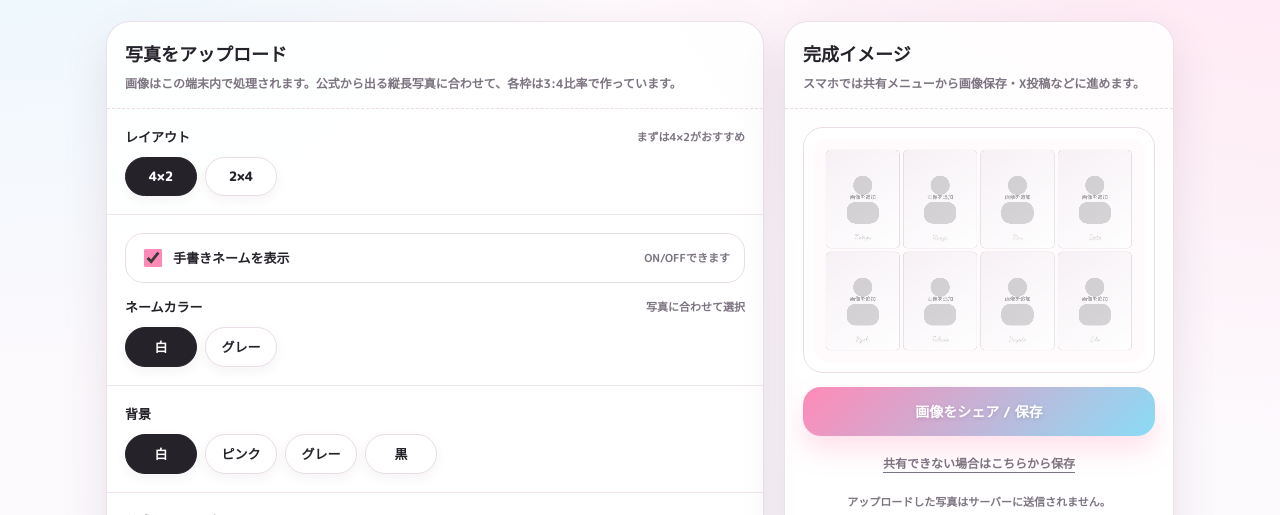
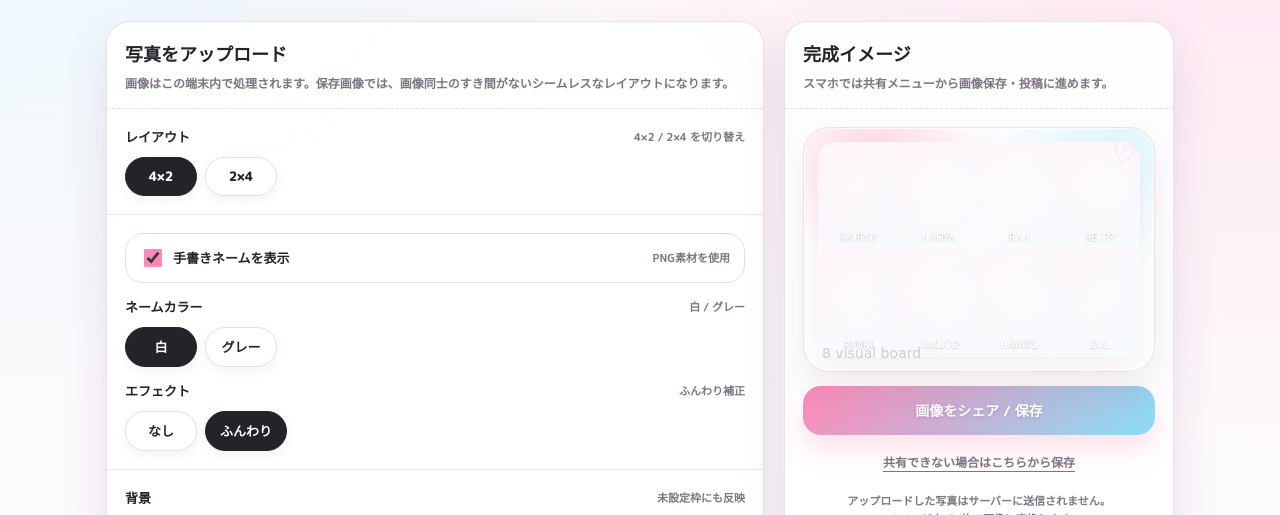
Before and after one commit to rikomuze/mazzel-8-visual-board, a plain HTML site: page index.html in a window 1280 px wide. Shown: the part 283-798 px from the top of the page. Drawn offline with Linux system fonts and the light colour scheme; files whose address does not match are found by name; a web font is replaced by a local one.

Commit message:
Add files via upload

```diff
--- a/index.html
+++ b/index.html
@@ -14,7 +14,7 @@
   <style>
     :root {
       --bg: #fff8fb;
-      --panel: rgba(255, 255, 255, 0.88);
+      --panel: rgba(255, 255, 255, 0.9);
       --ink: #25222a;
       --muted: #7d7481;
       --line: #eadde7;
@@ -155,7 +155,7 @@
 
     .hero p {
       margin: 12px auto 0;
-      max-width: 640px;
+      max-width: 700px;
       font-size: 14px;
       line-height: 1.9;
       color: var(--muted);
@@ -421,19 +421,50 @@
     }
 
     .canvas-shell {
-      border-radius: 20px;
-      background: #fff;
-      border: 1px solid var(--line);
-      padding: 10px;
+      position: relative;
+      border-radius: 26px;
+      background:
+        radial-gradient(circle at 20% 10%, rgba(255, 214, 231, 0.9), transparent 34%),
+        radial-gradient(circle at 90% 0%, rgba(223, 245, 255, 0.9), transparent 36%),
+        rgba(255, 255, 255, 0.92);
+      border: 1px solid rgba(234, 221, 231, 0.9);
+      padding: 14px;
       overflow: hidden;
+      box-shadow:
+        inset 0 0 0 1px rgba(255, 255, 255, 0.7),
+        0 16px 36px rgba(89, 50, 80, 0.1);
+    }
+
+    .canvas-shell::before {
+      content: "♡";
+      position: absolute;
+      top: 10px;
+      right: 18px;
+      font-family: "Yomogi", cursive;
+      font-size: 28px;
+      color: rgba(255, 138, 183, 0.28);
+      transform: rotate(12deg);
+      pointer-events: none;
+    }
+
+    .canvas-shell::after {
+      content: "8 visual board";
+      position: absolute;
+      left: 18px;
+      bottom: 10px;
+      font-family: "Yomogi", cursive;
+      font-size: 14px;
+      color: rgba(125, 116, 129, 0.34);
+      pointer-events: none;
     }
 
     canvas {
       width: 100%;
       height: auto;
       display: block;
-      border-radius: 14px;
+      border-radius: 18px;
       background: #fff;
+      box-shadow: 0 10px 24px rgba(89, 50, 80, 0.08);
     }
 
     .preview-actions {
@@ -463,6 +494,18 @@
       text-align: center;
     }
 
+    .note-box {
+      margin-top: 14px;
+      padding: 12px 14px;
+      border-radius: 18px;
+      background: rgba(255, 241, 184, 0.55);
+      border: 1px solid rgba(234, 221, 231, 0.9);
+      color: #6d5e58;
+      font-size: 12px;
+      line-height: 1.75;
+      font-weight: 700;
+    }
+
     .toast {
       position: fixed;
       left: 50%;
@@ -485,18 +528,6 @@
     .toast.show {
       opacity: 1;
       transform: translateX(-50%) translateY(0);
-    }
-
-    .note-box {
-      margin-top: 14px;
-      padding: 12px 14px;
-      border-radius: 18px;
-      background: rgba(255, 241, 184, 0.55);
-      border: 1px solid rgba(234, 221, 231, 0.9);
-      color: #6d5e58;
-      font-size: 12px;
-      line-height: 1.75;
-      font-weight: 700;
     }
 
     @media (max-width: 920px) {
@@ -570,7 +601,7 @@
       <h1>8 VISUAL BOARD</h1>
       <p>
         8人の写真を公式順に並べて、1枚の保存画像に。<br>
-        アー写・オフショ・衣装別まとめなど、好きな8枚セットをきれいに残せます。
+        画像同士はシームレスにつながるので、アー写・オフショ・衣装別まとめをきれいに残せます。
       </p>
     </section>
 
@@ -579,14 +610,14 @@
         <div class="card-head">
           <div class="card-title">写真をアップロード</div>
           <div class="card-note">
-            画像はこの端末内で処理されます。公式から出る縦長写真に合わせて、各枠は3:4比率で作っています。
+            画像はこの端末内で処理されます。保存画像では、画像同士のすき間がないシームレスなレイアウトになります。
           </div>
         </div>
 
         <div class="section">
           <div class="section-title">
             レイアウト
-            <span class="tiny">まずは4×2がおすすめ</span>
+            <span class="tiny">4×2 / 2×4 を切り替え</span>
           </div>
           <div class="chips" id="layoutChips">
             <button type="button" class="chip is-active" data-layout="4x2">4×2</button>
@@ -600,22 +631,35 @@
               <input type="checkbox" id="showNames" checked>
               手書きネームを表示
             </label>
-            <span class="tiny">ON/OFFできます</span>
+            <span class="tiny">PNG素材を使用</span>
           </div>
 
           <div class="section-title" style="margin-top: 14px;">
             ネームカラー
-            <span class="tiny">写真に合わせて選択</span>
+            <span class="tiny">白 / グレー</span>
           </div>
 
           <div class="chips" id="nameColorChips">
             <button type="button" class="chip is-active" data-name-color="w">白</button>
             <button type="button" class="chip" data-name-color="g">グレー</button>
           </div>
+
+          <div class="section-title" style="margin-top: 14px;">
+            エフェクト
+            <span class="tiny">ふんわり補正</span>
+          </div>
+
+          <div class="chips" id="effectChips">
+            <button type="button" class="chip" data-effect="none">なし</button>
+            <button type="button" class="chip is-active" data-effect="soft">ふんわり</button>
+          </div>
         </div>
 
         <div class="section">
-          <div class="section-title">背景</div>
+          <div class="section-title">
+            背景
+            <span class="tiny">未設定枠にも反映</span>
+          </div>
           <div class="chips" id="bgChips">
             <button type="button" class="chip is-active" data-bg="milk">白</button>
             <button type="button" class="chip" data-bg="pink">ピンク</button>
@@ -633,8 +677,8 @@
           <div class="upload-grid" id="uploadGrid"></div>
 
           <div class="note-box">
-            写真を入れたあと、各メンバーごとに「拡大」「左右」「上下」を微調整できます。
-            顔の位置が少しずれている写真でも、保存画像ではきれいにそろえやすい仕様です。
+            写真はアップロードのみ対応です。<br>
+            入れたあとに「拡大」「左右」「上下」を調整できます。
           </div>
         </div>
 
@@ -650,7 +694,7 @@
         <div class="card-head">
           <div class="card-title">完成イメージ</div>
           <div class="card-note">
-            スマホでは共有メニューから画像保存・X投稿などに進めます。
+            スマホでは共有メニューから画像保存・投稿に進めます。
           </div>
         </div>
 
@@ -676,17 +720,15 @@
   <div class="toast" id="toast"></div>
 
   <script>
-    const NAME_ASSET_BASE = "./assets/names/";
-
     const MEMBERS = [
-      { key: "kairyu", label: "KAIRYU" },
-      { key: "naoya", label: "NAOYA" },
-      { key: "ran", label: "RAN" },
-      { key: "seito", label: "SEITO" },
-      { key: "ryuki", label: "RYUKI" },
-      { key: "takuto", label: "TAKUTO" },
-      { key: "hayato", label: "HAYATO" },
-      { key: "eiki", label: "EIKI" }
+      { key: "kairyu", label: "KAIRYU", files: { w: "./assets/names/kairyu_w.png", g: "./assets/names/kairyu_g.png" } },
+      { key: "naoya",  label: "NAOYA",  files: { w: "./assets/names/naoya_w.png",  g: "./assets/names/naoya_g.png" } },
+      { key: "ran",    label: "RAN",    files: { w: "./assets/names/ran_w.png",    g: "./assets/names/ran_g.png" } },
+      { key: "seito",  label: "SEITO",  files: { w: "./assets/names/seito_w.png",  g: "./assets/names/seito_g.png" } },
+      { key: "ryuki",  label: "RYUKI",  files: { w: "./assets/names/ryuki_w.png",  g: "./assets/names/ryuki_g.png" } },
+      { key: "takuto", label: "TAKUTO", files: { w: "./assets/names/takuto_w.png", g: "./assets/names/takuto_g.png" } },
+      { key: "hayato", label: "HAYATO", files: { w: "./assets/names/hayato_w.png", g: "./assets/names/hayato_g.png" } },
+      { key: "eiki",   label: "EIKI",   files: { w: "./assets/names/eiki_w.png",   g: "./assets/names/eiki_g.png" } }
     ];
 
     const state = {
@@ -694,6 +736,7 @@
       bg: "milk",
       showNames: true,
       nameColor: "w",
+      effect: "soft",
       items: MEMBERS.map(() => ({
         img: null,
         url: "",
@@ -704,40 +747,23 @@
     };
 
     const nameAssets = {};
-
-    const bgMap = {
-      milk: {
-        board: "#fffafc",
-        tile: "#f7f1f6",
-        border: "rgba(37,34,42,0.12)"
-      },
-      pink: {
-        board: "#fff2f8",
-        tile: "#ffe4ef",
-        border: "rgba(255,138,183,0.35)"
-      },
-      gray: {
-        board: "#f3f3f6",
-        tile: "#e8e8ee",
-        border: "rgba(37,34,42,0.12)"
-      },
-      black: {
-        board: "#18161c",
-        tile: "#27242c",
-        border: "rgba(255,255,255,0.18)"
-      }
-    };
-
     const uploadGrid = document.getElementById("uploadGrid");
     const canvas = document.getElementById("boardCanvas");
     const ctx = canvas.getContext("2d");
     const toast = document.getElementById("toast");
 
+    const bgMap = {
+      milk: { board: "#fffafc" },
+      pink: { board: "#fff2f8" },
+      gray: { board: "#f3f3f6" },
+      black: { board: "#18161c" }
+    };
+
     function showToast(message) {
       toast.textContent = message;
       toast.classList.add("show");
-      window.clearTimeout(showToast.timer);
-      showToast.timer = window.setTimeout(() => {
+      clearTimeout(showToast.timer);
+      showToast.timer = setTimeout(() => {
         toast.classList.remove("show");
       }, 2400);
     }
@@ -749,7 +775,7 @@
         img.onload = () => resolve(img);
 
         img.onerror = () => {
-          console.warn("ネーム素材を読み込めませんでした:", src);
+          console.warn("画像を読み込めませんでした:", src);
           resolve(null);
         };
 
@@ -758,11 +784,25 @@
     }
 
     async function loadNameAssets() {
+      let missingCount = 0;
+
       for (const member of MEMBERS) {
+        const white = await loadImage(member.files.w);
+        const gray = await loadImage(member.files.g);
+
+        if (!white) missingCount++;
+        if (!gray) missingCount++;
+
         nameAssets[member.key] = {
-          w: await loadImage(`${NAME_ASSET_BASE}${member.key}_w.png`),
-          g: await loadImage(`${NAME_ASSET_BASE}${member.key}_g.png`)
+          w: white,
+          g: gray
         };
+      }
+
+      if (missingCount === 0) {
+        console.log("ネームアセット読み込み完了");
+      } else {
+        console.warn("一部のネームアセットが読み込めませんでした。ファイル名と置き場所を確認してください。");
       }
 
       drawBoard();
@@ -773,18 +813,14 @@
         return {
           cols: 2,
           rows: 4,
-          width: 1200,
-          gap: 18,
-          pad: 54
+          width: 1200
         };
       }
 
       return {
         cols: 4,
         rows: 2,
-        width: 1600,
-        gap: 18,
-        pad: 58
+        width: 1600
       };
     }
 
@@ -796,6 +832,7 @@
 
         const card = document.createElement("div");
         card.className = "upload-card";
+
         card.innerHTML = `
           <div class="member-label">${member.label}</div>
 
@@ -817,7 +854,7 @@
               class="file-input"
               id="file-${index}"
               type="file"
-              accept="image/*"
+              accept=".jpg,.jpeg,.png,.webp"
               data-file-index="${index}"
             >
           </div>
@@ -894,17 +931,6 @@
       drawBoard();
     }
 
-    function roundedRect(ctx, x, y, w, h, r) {
-      const radius = Math.min(r, w / 2, h / 2);
-      ctx.beginPath();
-      ctx.moveTo(x + radius, y);
-      ctx.arcTo(x + w, y, x + w, y + h, radius);
-      ctx.arcTo(x + w, y + h, x, y + h, radius);
-      ctx.arcTo(x, y + h, x, y, radius);
-      ctx.arcTo(x, y, x + w, y, radius);
-      ctx.closePath();
-    }
-
     function drawCoverImage(ctx, img, dx, dy, dw, dh, item) {
       const baseScale = Math.max(dw / img.naturalWidth, dh / img.naturalHeight);
       const finalScale = baseScale * item.scale;
@@ -917,55 +943,77 @@
       const sx = dx + (dw - sw) / 2 + offsetX;
       const sy = dy + (dh - sh) / 2 + offsetY;
 
-      ctx.drawImage(img, sx, sy, sw, sh);
+      if (state.effect === "soft") {
+        ctx.save();
+        ctx.filter = "blur(10px) brightness(1.08) saturate(1.08)";
+        ctx.globalAlpha = 0.18;
+        ctx.drawImage(img, sx, sy, sw, sh);
+        ctx.restore();
+
+        ctx.save();
+        ctx.filter = "brightness(1.04) saturate(1.08) contrast(0.97)";
+        ctx.drawImage(img, sx, sy, sw, sh);
+        ctx.restore();
+      } else {
+        ctx.drawImage(img, sx, sy, sw, sh);
+      }
     }
 
-    function drawPlaceholder(ctx, x, y, w, h, colors) {
+    function drawPlaceholder(ctx, x, y, w, h) {
+      const colors = {
+        milk: ["#fff7fb", "#f8fbff"],
+        pink: ["#fff1f8", "#ffe4ef"],
+        gray: ["#f5f4f7", "#e9e8ee"],
+        black: ["#1f1c24", "#302b36"]
+      };
+
+      const selected = colors[state.bg] || colors.milk;
+
       const grad = ctx.createLinearGradient(x, y, x + w, y + h);
-      grad.addColorStop(0, colors.tile);
-      grad.addColorStop(1, state.bg === "black" ? "#34303a" : "#ffffff");
+      grad.addColorStop(0, selected[0]);
+      grad.addColorStop(1, selected[1]);
 
       ctx.fillStyle = grad;
-      roundedRect(ctx, x, y, w, h, 22);
-      ctx.fill();
+      ctx.fillRect(x, y, w, h);
 
-      ctx.save();
-      ctx.globalAlpha = state.bg === "black" ? 0.22 : 0.18;
-      ctx.fillStyle = state.bg === "black" ? "#ffffff" : "#25222a";
+      if (state.effect === "soft") {
+        ctx.save();
 
-      ctx.beginPath();
-      ctx.arc(x + w / 2, y + h * 0.36, w * 0.13, 0, Math.PI * 2);
-      ctx.fill();
+        const glow = ctx.createRadialGradient(
+          x + w * 0.5,
+          y + h * 0.42,
+          w * 0.05,
+          x + w * 0.5,
+          y + h * 0.42,
+          w * 0.58
+        );
 
-      roundedRect(ctx, x + w * 0.28, y + h * 0.53, w * 0.44, h * 0.22, w * 0.12);
-      ctx.fill();
+        glow.addColorStop(0, state.bg === "black" ? "rgba(255,255,255,0.05)" : "rgba(255,255,255,0.45)");
+        glow.addColorStop(1, "rgba(255,255,255,0)");
 
-      ctx.restore();
+        ctx.fillStyle = glow;
+        ctx.fillRect(x, y, w, h);
 
-      ctx.save();
-      ctx.fillStyle = state.bg === "black" ? "rgba(255,255,255,0.55)" : "rgba(37,34,42,0.35)";
-      ctx.font = `700 ${Math.round(w * 0.07)}px "M PLUS Rounded 1c", sans-serif`;
-      ctx.textAlign = "center";
-      ctx.fillText("画像を追加", x + w / 2, y + h / 2);
-      ctx.restore();
+        ctx.restore();
+      }
     }
 
     function drawNameFallback(ctx, label, x, y, w, h) {
+      if (!state.showNames) return;
+
       ctx.save();
 
       const fontSize = Math.max(34, Math.round(w * 0.13));
-      const labelY = y + h - Math.round(h * 0.075);
+      const labelY = y + h - Math.round(h * 0.08);
 
       ctx.textAlign = "center";
       ctx.textBaseline = "alphabetic";
       ctx.font = `700 ${fontSize}px "Yomogi", "M PLUS Rounded 1c", sans-serif`;
-
-      ctx.shadowColor = "rgba(0,0,0,0.35)";
-      ctx.shadowBlur = 8;
-      ctx.shadowOffsetY = 3;
-
-      ctx.fillStyle = state.nameColor === "g" ? "#9b9b9b" : "#ffffff";
-      ctx.fillText(label, x + w / 2, labelY, w * 0.84);
+      ctx.shadowColor = "rgba(0,0,0,0.24)";
+      ctx.shadowBlur = 6;
+      ctx.shadowOffsetY = 2;
+      ctx.fillStyle = state.nameColor === "g" ? "#9e9e9e" : "#ffffff";
+      ctx.fillText(label, x + w / 2, labelY, w * 0.82);
 
       ctx.restore();
     }
@@ -980,29 +1028,71 @@
         return;
       }
 
-      const naturalRatio = asset.naturalWidth / asset.naturalHeight;
-
-      const maxW = w * 0.82;
-      const maxH = h * 0.16;
+      const ratio = asset.naturalWidth / asset.naturalHeight;
+      const maxW = w * 0.78;
+      const maxH = h * 0.15;
 
       let drawW = maxW;
-      let drawH = drawW / naturalRatio;
+      let drawH = drawW / ratio;
 
       if (drawH > maxH) {
         drawH = maxH;
-        drawW = drawH * naturalRatio;
+        drawW = drawH * ratio;
       }
 
       const drawX = x + (w - drawW) / 2;
       const drawY = y + h - drawH - h * 0.035;
 
       ctx.save();
-
-      ctx.shadowColor = "rgba(0,0,0,0.2)";
+      ctx.shadowColor = "rgba(0,0,0,0.16)";
       ctx.shadowBlur = state.nameColor === "w" ? 6 : 3;
       ctx.shadowOffsetY = 2;
+      ctx.drawImage(asset, drawX, drawY, drawW, drawH);
+      ctx.restore();
+    }
 
-      ctx.drawImage(asset, drawX, drawY, drawW, drawH);
+    function applyCuteOverlay(width, height) {
+      if (state.effect !== "soft") return;
+
+      const softLight = ctx.createRadialGradient(
+        width * 0.5, height * 0.38, width * 0.05,
+        width * 0.5, height * 0.38, width * 0.78
+      );
+
+      softLight.addColorStop(0, "rgba(255,255,255,0.13)");
+      softLight.addColorStop(0.48, "rgba(255,238,247,0.08)");
+      softLight.addColorStop(1, "rgba(255,255,255,0)");
+
+      ctx.save();
+      ctx.fillStyle = softLight;
+      ctx.fillRect(0, 0, width, height);
+      ctx.restore();
+
+      const tint = ctx.createLinearGradient(0, 0, width, height);
+      tint.addColorStop(0, "rgba(255,218,235,0.09)");
+      tint.addColorStop(0.5, "rgba(255,255,255,0.02)");
+      tint.addColorStop(1, "rgba(215,245,255,0.07)");
+
+      ctx.save();
+      ctx.fillStyle = tint;
+      ctx.fillRect(0, 0, width, height);
+      ctx.restore();
+
+      ctx.save();
+      ctx.globalAlpha = 0.07;
+      ctx.fillStyle = "#ffffff";
+
+      for (let i = 0; i < 18; i++) {
+        const px = Math.abs(Math.sin(i * 12.9898) * 43758.5453 % 1);
+        const py = Math.abs(Math.sin(i * 78.233) * 12345.6789 % 1);
+        const dotX = px * width;
+        const dotY = py * height;
+        const r = 2 + (i % 3);
+
+        ctx.beginPath();
+        ctx.arc(dotX, dotY, r, 0, Math.PI * 2);
+        ctx.fill();
+      }
 
       ctx.restore();
     }
@@ -1011,57 +1101,58 @@
       const layout = getLayoutInfo();
       const cols = layout.cols;
       const rows = layout.rows;
-      const gap = layout.gap;
-      const pad = layout.pad;
       const width = layout.width;
-      const tileW = Math.floor((width - pad * 2 - gap * (cols - 1)) / cols);
+      const tileW = Math.floor(width / cols);
       const tileH = Math.round(tileW * 4 / 3);
-      const height = pad * 2 + tileH * rows + gap * (rows - 1);
+      const height = tileH * rows;
 
       canvas.width = width;
       canvas.height = height;
 
-      const colors = bgMap[state.bg];
-
       ctx.clearRect(0, 0, width, height);
-      ctx.fillStyle = colors.board;
+      ctx.fillStyle = bgMap[state.bg].board;
       ctx.fillRect(0, 0, width, height);
 
       for (let i = 0; i < MEMBERS.length; i++) {
         const member = MEMBERS[i];
         const col = i % cols;
         const row = Math.floor(i / cols);
-
-        const x = pad + col * (tileW + gap);
-        const y = pad + row * (tileH + gap);
+        const x = col * tileW;
+        const y = row * tileH;
         const item = state.items[i];
 
         ctx.save();
-        roundedRect(ctx, x, y, tileW, tileH, 22);
+        ctx.beginPath();
+        ctx.rect(x, y, tileW, tileH);
         ctx.clip();
 
         if (item.img) {
           drawCoverImage(ctx, item.img, x, y, tileW, tileH, item);
         } else {
-          drawPlaceholder(ctx, x, y, tileW, tileH, colors);
+          drawPlaceholder(ctx, x, y, tileW, tileH);
         }
 
         ctx.restore();
+      }
 
-        ctx.save();
-        roundedRect(ctx, x, y, tileW, tileH, 22);
-        ctx.strokeStyle = colors.border;
-        ctx.lineWidth = 3;
-        ctx.stroke();
-        ctx.restore();
+      applyCuteOverlay(width, height);
+
+      for (let i = 0; i < MEMBERS.length; i++) {
+        const member = MEMBERS[i];
+        const col = i % cols;
+        const row = Math.floor(i / cols);
+        const x = col * tileW;
+        const y = row * tileH;
 
         drawNameImage(ctx, member, x, y, tileW, tileH);
       }
     }
 
-    function setActiveChip(groupSelector, dataName, value) {
-      document.querySelectorAll(`${groupSelector} [data-${dataName}]`).forEach(btn => {
-        btn.classList.toggle("is-active", btn.dataset[dataName] === value);
+    function setActiveChip(groupSelector, datasetKey, value) {
+      const attrName = datasetKey.replace(/[A-Z]/g, letter => "-" + letter.toLowerCase());
+
+      document.querySelectorAll(`${groupSelector} [data-${attrName}]`).forEach(btn => {
+        btn.classList.toggle("is-active", btn.dataset[datasetKey] === value);
       });
     }
 
@@ -1074,6 +1165,7 @@
       state.bg = "milk";
       state.showNames = true;
       state.nameColor = "w";
+      state.effect = "soft";
       state.items = MEMBERS.map(() => ({
         img: null,
         url: "",
@@ -1086,6 +1178,7 @@
       setActiveChip("#layoutChips", "layout", "4x2");
       setActiveChip("#bgChips", "bg", "milk");
       setActiveChip("#nameColorChips", "nameColor", "w");
+      setActiveChip("#effectChips", "effect", "soft");
 
       renderUploadGrid();
       drawBoard();
@@ -1115,7 +1208,7 @@
       a.click();
       a.remove();
 
-      window.setTimeout(() => {
+      setTimeout(() => {
         URL.revokeObjectURL(url);
       }, 1200);
     }
@@ -1184,6 +1277,14 @@
       });
     });
 
+    document.querySelectorAll("[data-effect]").forEach(btn => {
+      btn.addEventListener("click", () => {
+        state.effect = btn.dataset.effect;
+        setActiveChip("#effectChips", "effect", state.effect);
+        drawBoard();
+      });
+    });
+
     document.getElementById("showNames").addEventListener("change", event => {
       state.showNames = event.target.checked;
       drawBoard();
```
